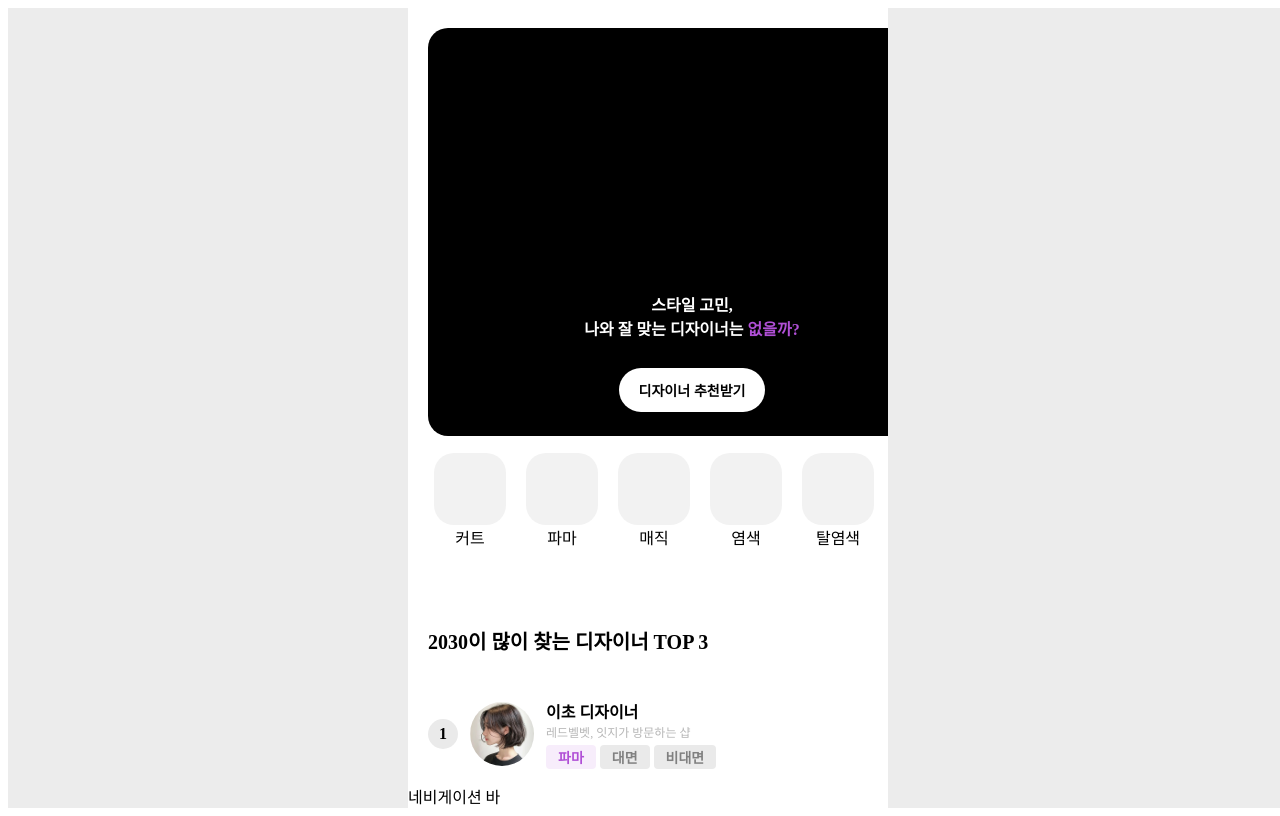
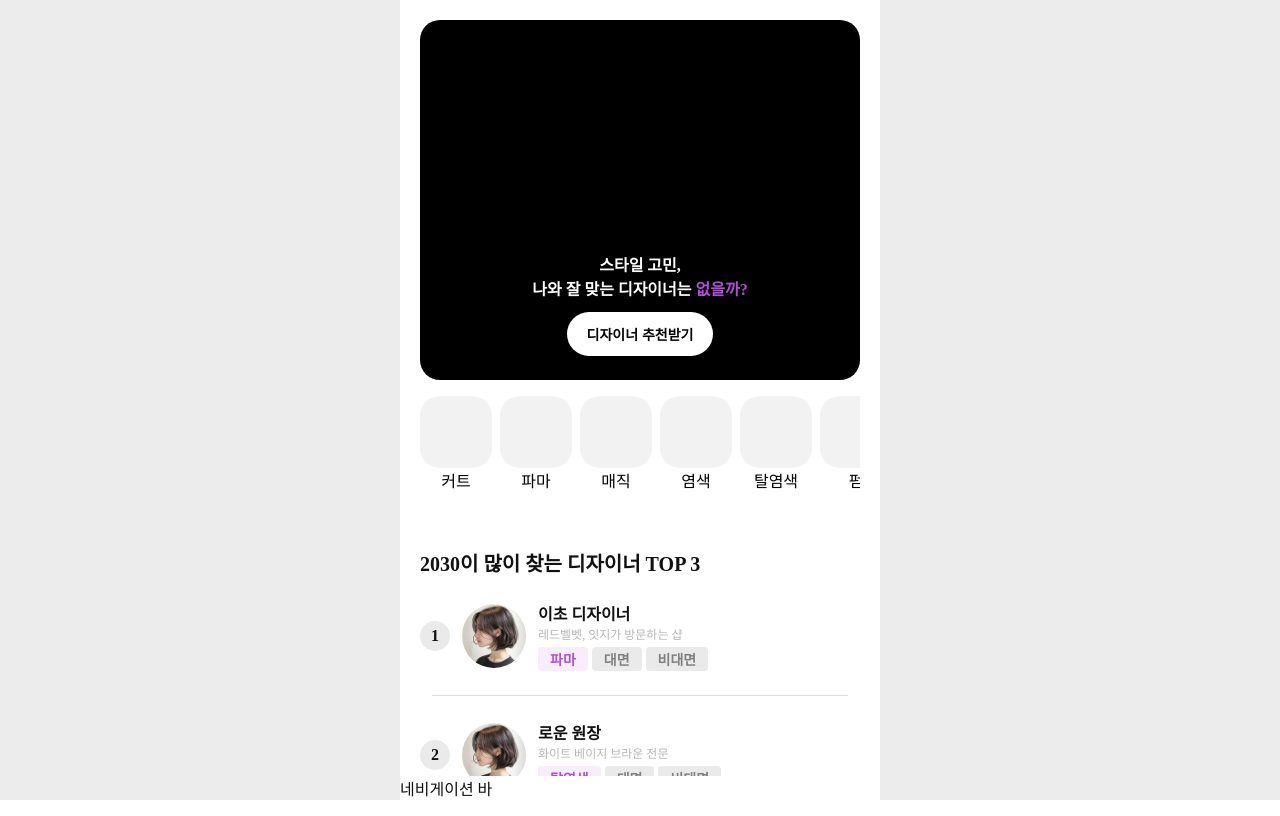
Before and after one commit to Blaybus-Hackathon-Team4/Hackathon-FE, a React (Vite) app: page / in a window 1280 px wide. Built offline with nearby package versions, Linux system fonts and the light colour scheme; the HTML template or start-up script is replaced by a standard one.

Commit message:
[style] GlobalStyle basic font color

```diff
--- a/src/App.tsx
+++ b/src/App.tsx
@@ -2,10 +2,12 @@ import { RouterProvider } from "react-router";
 import router from "./router/Router";
 import { ThemeProvider } from "styled-components";
 import { theme } from "./styles/theme";
+import GlobalStyle from "./styles/GlobalStyle";
 
 function App() {
   return (
     <ThemeProvider theme={theme}>
+      <GlobalStyle />
       <RouterProvider router={router} />
     </ThemeProvider>
   );
--- /dev/null
+++ b/src/styles/GlobalStyle.ts
@@ -0,0 +1,15 @@
+import { createGlobalStyle } from "styled-components";
+
+const GlobalStyle = createGlobalStyle`
+  * {
+    margin: 0;
+    padding: 0;
+    box-sizing: border-box;
+  }
+
+  body {
+    color: ${({ theme }) => theme.colors.gray[900]}; // 기본 글씨 색상
+  }
+`;
+
+export default GlobalStyle;
```
Also changed, not shown: src/styles/dummy.txt (deleted).
